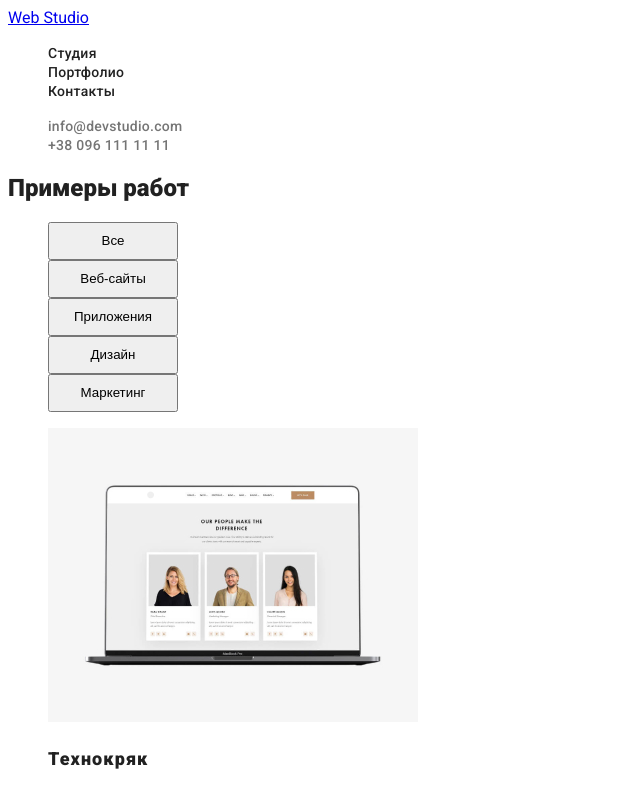
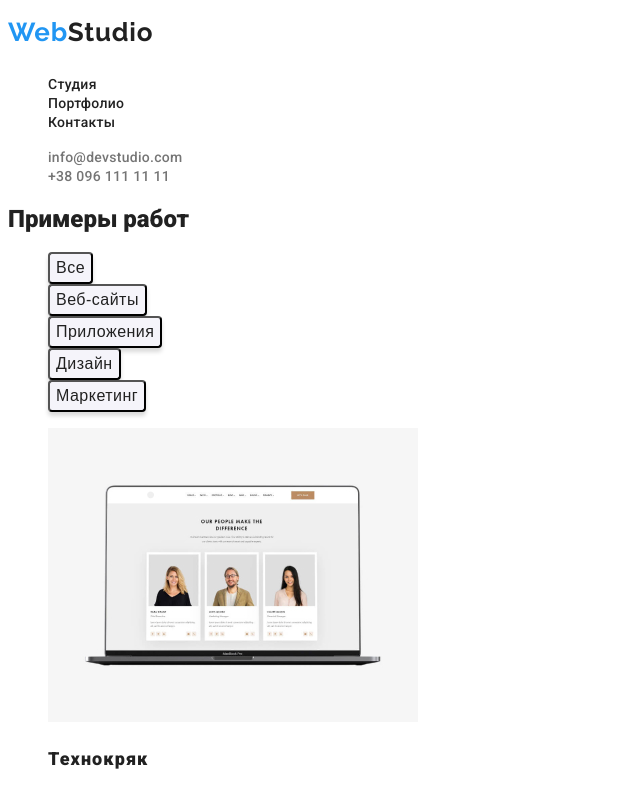
Before and after one commit to artyomakulov/goit-markup-hw-02, a plain HTML site: page portfolio.html in a window 1280 px wide. Shown: the top 790 px of the page, without its empty margins (0-640 px from the left). Drawn offline with Linux system fonts and the light colour scheme.

Commit message:
Обновил по замечаниям ментора

```diff
--- a/css/styles.css
+++ b/css/styles.css
@@ -20,6 +20,28 @@ body {
 }
 
 /* header */
+.header-logo {
+  font-family: Raleway;
+  font-style: normal;
+  font-weight: bold;
+  font-size: 26px;
+  line-height: 1.91;
+  letter-spacing: 0.03em;
+  color: var(--title-text-color);
+  text-decoration: none;
+}
+
+.web {
+  font-family: Raleway;
+  font-style: normal;
+  font-weight: bold;
+  font-size: 26px;
+  line-height: 1.91;
+  letter-spacing: 0.03em;
+  color: var(--accent-color);
+  text-decoration: none;
+}
+
 .list {
   list-style-type: none;
 }
@@ -45,7 +67,7 @@ body {
   font-size: 14px;
   line-height: 1.14;
   letter-spacing: 0.02em;
-  color: #757575;
+  color: var(--main-text-color);
 }
 .contacts-link:hover,
 .contacts-link:focus {
@@ -71,10 +93,19 @@ body {
   box-shadow: 0px 4px 4px rgba(0, 0, 0, 0.15);
   border-radius: 4px;
   color: #ffffff;
-  width: 200px;
-  height: 50px;
-  left: 700px;
-  top: 430px;
+  font-weight: bold;
+  font-size: 16px;
+  line-height: 1.87;
+  display: flex;
+  align-items: center;
+  text-align: center;
+  letter-spacing: 0.06em;
+}
+
+.btn {
+  background: #2196f3;
+  box-shadow: 0px 4px 4px rgba(0, 0, 0, 0.15);
+  border-radius: 4px;
 }
 
 /* особенности */
@@ -85,6 +116,7 @@ body {
   line-height: 1.14;
   letter-spacing: 0.03em;
   color: var(--title-text-color);
+  text-transform: uppercase;
 }
 
 .features-text {
@@ -143,10 +175,26 @@ body {
 
 /* фильтры */
 .filtr-button {
-  width: 130px;
-  height: 38px;
-  left: 976px;
-  top: 174px;
+  background: #f5f4fa;
+  border-radius: 4px;
+  font-weight: 500;
+  font-size: 16px;
+  line-height: 1.62;
+  text-align: center;
+  letter-spacing: 0.03em;
+  color: var(--title-text-color);
+}
+
+.filtr-button:hover {
+  background: #2196f3;
+  box-shadow: 0px 4px 4px rgba(0, 0, 0, 0.15);
+  border-radius: 4px;
+  color: #ffffff;
+  font-weight: 500;
+  font-size: 16px;
+  line-height: 1.62;
+  text-align: center;
+  letter-spacing: 0.03em;
 }
 
 /* портфолио */
--- a/portfolio.html
+++ b/portfolio.html
@@ -12,7 +12,7 @@
 <body>
     <header class="header">
         <nav class="header-navigation">
-            <a href="./index.html" class="header-logo">Web Studio</a>
+            <a href="./index.html" class="header-logo"> <span class="web"> Web</span>Studio</a>
             <ul class="header-list list">
                 <li class="header-item"><a href="" class="header-link link">Студия</a></li>
                 <li class="header-item"><a href="./portfolio.html" class="header-link link">Портфолио</a></li>
@@ -78,7 +78,7 @@
 </section>
 <!-- футер -->
 <footer class="contacts">
-    <a href="./index.html" class="header-logo">Web Studio</a>
+    <a href="./index.html" class="header-logo"> <span class="web"> Web</span>Studio</a>
     <address>
         <ul class="list">
             <li><a href="https://goo.gl/maps/BZMUuMHQZKigxvKQ9" class="link contacts-adress">г. Киев, пр-т Леси
```
Also changed, not shown: index.html (+3 -3 lines).
